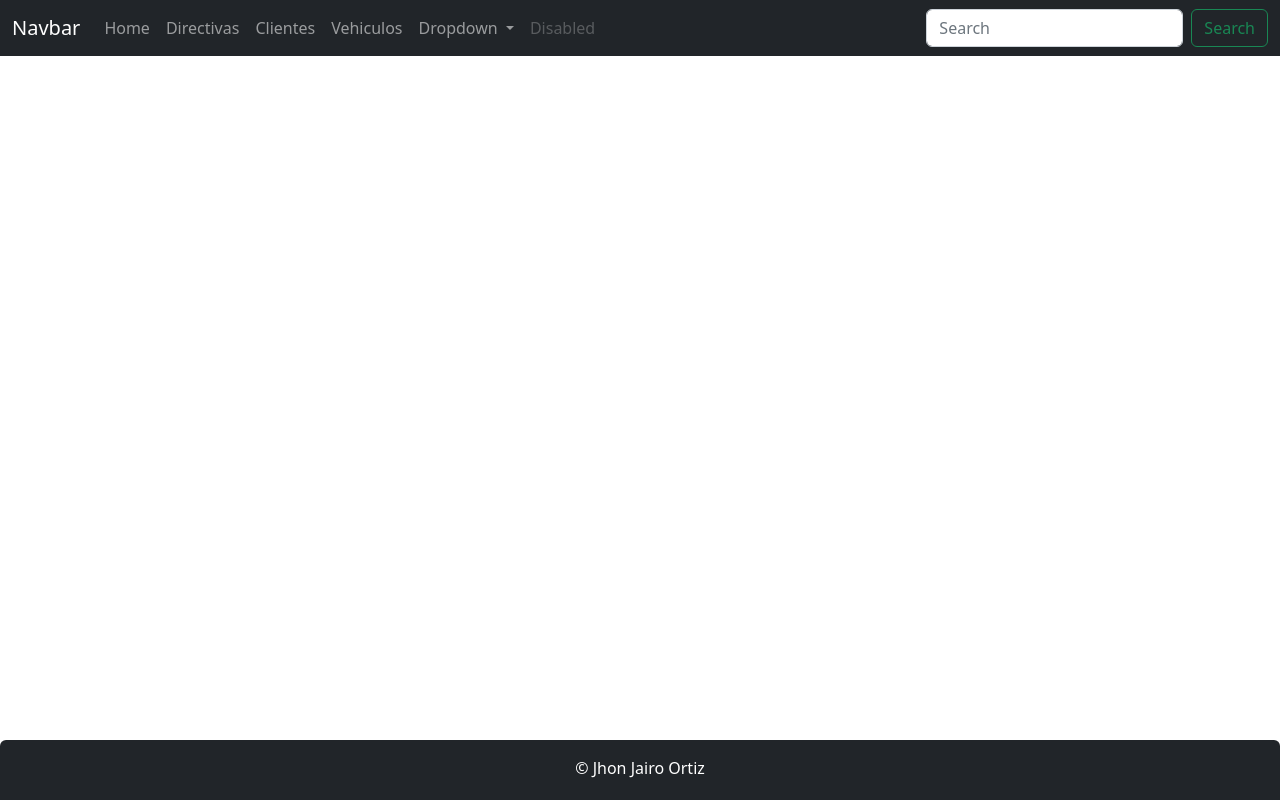
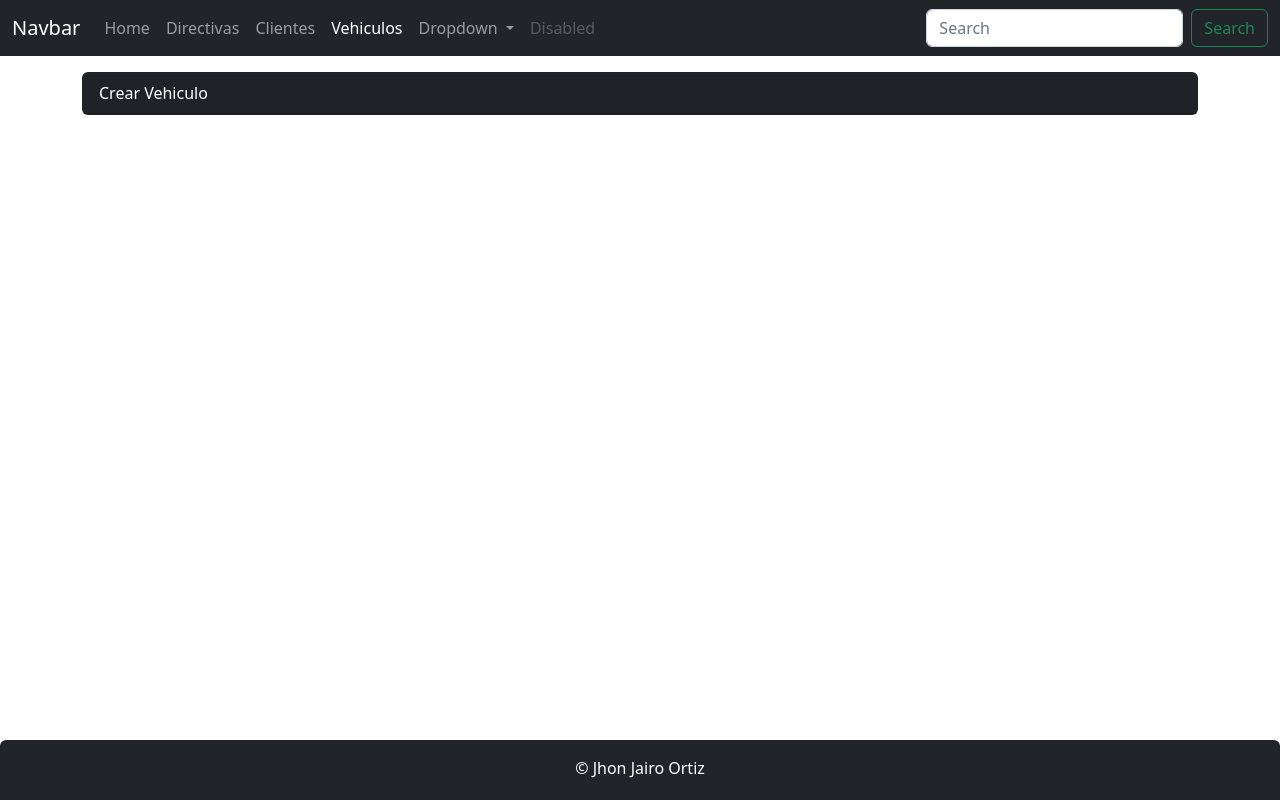
Before and after one commit to jjortiz016/front_clientes_Angular, an Angular app: page /vehiculos/form-vehiculo in a window 1280 px wide. Before the commit this address led to /. Built offline with nearby package versions, Linux system fonts and the light colour scheme.

Commit message:
en la tabla vehiculos.component.html se agrego boton con la ruta, se corrigio path en el app.module.ts llamaba otro componente, se creo el metodo create en vehiculo.service y en el form-vehiculo.component.ts, queda pendiente terminar el formulario de vehiculo.

```diff
--- /dev/null
+++ b/src/app/vehiculos/form-vehiculo.component.html
@@ -0,0 +1,5 @@
+<div class="card bg-dark text-white">
+    <div class="card-header">{{tituloVehiculo}}</div>
+
+
+</div>
--- /dev/null
+++ b/src/app/vehiculos/form-vehiculo.component.ts
@@ -0,0 +1,27 @@
+import { Component } from '@angular/core';
+import { Vehiculo } from './vehiculo';
+import { VehiculoService } from './vehiculo.service';
+import { Router } from '@angular/router';
+
+@Component({
+  selector: 'app-form-vehiculo',
+  templateUrl: './form-vehiculo.component.html',
+
+})
+export class FormVehiculoComponent {
+  vehiculo: Vehiculo = new Vehiculo();
+  tituloVehiculo:string = 'Crear Vehiculo';
+
+  constructor(private vehiculoService: VehiculoService, private router: Router ){}
+
+  ngOnInit(): void {
+
+  }
+
+  public create():void{
+    this.vehiculoService.create(this.vehiculo).subscribe(
+      response => this.router.navigate(['/vehiculos'])
+    )
+  }
+
+}
--- a/src/app/vehiculos/vehiculo.service.ts
+++ b/src/app/vehiculos/vehiculo.service.ts
@@ -3,11 +3,12 @@ import { VEHICULOS } from './vehiculos.json';
 import { Vehiculo } from './vehiculo';
 import { Observable, of } from 'rxjs';
 import { map } from 'rxjs/operators';
-import { HttpClient } from '@angular/common/http';
+import { HttpClient, HttpHeaders} from '@angular/common/http';
 
 @Injectable()
 export class VehiculoService {
   private urlEndPoint:string='http://localhost:8086/api2/vehiculos';
+  private httpHeaders = new HttpHeaders({'Content-type': 'application/json'});
 
   constructor(private http: HttpClient) { }
   /*getVehiculos(): Observable <Vehiculo[]> {
@@ -20,5 +21,10 @@ export class VehiculoService {
      )
   }
 
+  create(vehiculo: Vehiculo): Observable <Vehiculo>{
+    return this.http.post<Vehiculo>(this.urlEndPoint, vehiculo, {headers: this.httpHeaders})
+
+  }
+
 
 }
--- a/src/app/vehiculos/vehiculos.component.html
+++ b/src/app/vehiculos/vehiculos.component.html
@@ -1,6 +1,9 @@
     <div class="card border-primary mb-3">
         <div class="card-header"> Vehiculos </div>
         <div class="card-body text-primary">
+            <div class="my-2 text-left">
+                <button type="button" class="btn btn-primary" [routerLink]="['/vehiculos/form-vehiculo']">Crear vehiculo</button>
+            </div>
             <h5 class="card-title">Listado de vehiculos</h5>
             <table class="table table-border table-striped">
                 <thead>
```
Also changed, not shown: src/app/app.module.ts (+5 -2 lines).
